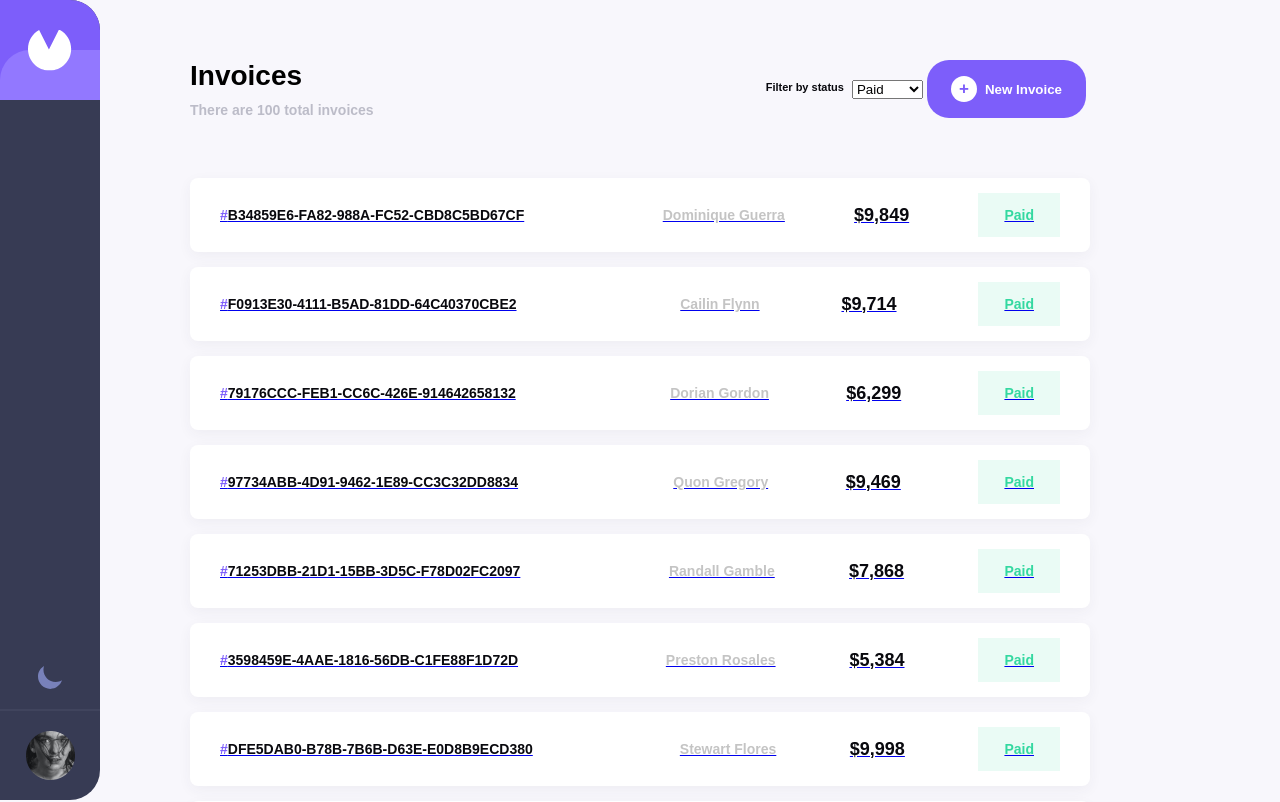
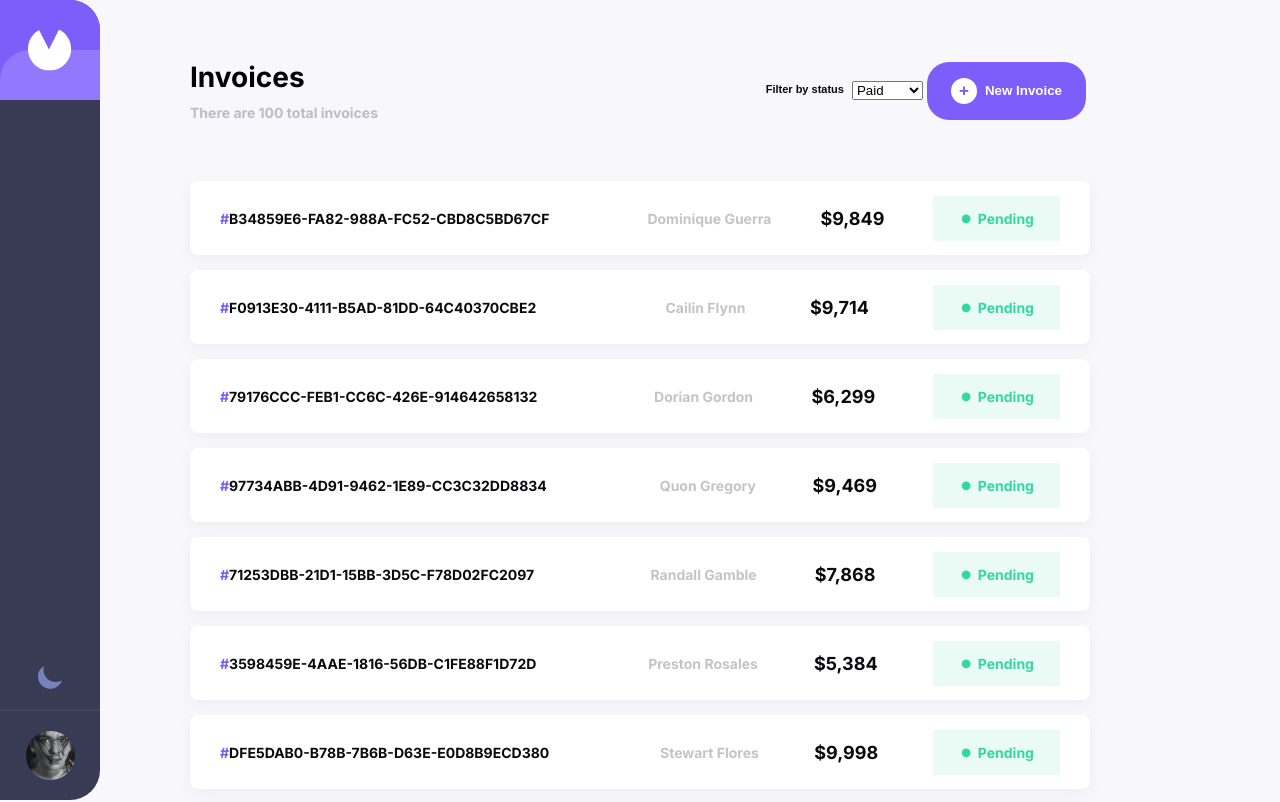
Before and after one commit to callumboaden/invoice-app, a React (Create React App) app: page / in a window 1280 px wide. Shown: the top 802 px of the page. Built offline with nearby package versions, Linux system fonts and the light colour scheme.

Commit message:
setup basic work for edit functionality

```diff
--- a/public/index.html
+++ b/public/index.html
@@ -24,6 +24,11 @@
       work correctly both with client-side routing and a non-root public URL.
       Learn how to configure a non-root public URL by running `npm run build`.
     -->
+    <link rel="preconnect" href="https://fonts.gstatic.com" />
+    <link
+      href="https://fonts.googleapis.com/css2?family=Inter:wght@400;700&display=swap"
+      rel="stylesheet"
+    />
     <title>React App</title>
   </head>
   <body>
--- a/src/App.css
+++ b/src/App.css
@@ -4,7 +4,7 @@
 }
 
 body {
-  font-family: "Montserrat", sans-serif;
+  font-family: "Inter", sans-serif;
   font-size: 14px;
 }
 
--- a/src/App.js
+++ b/src/App.js
@@ -10,8 +10,11 @@ import { BrowserRouter as Router, Switch, Route, Link } from "react-router-dom";
 function App() {
   const [invoices, setInvoices] = useState(data);
   const [formDrawerIsOpen, setFormDrawerisOpen] = useState(false);
+  const [isEditing, setIsEditing] = useState(false);
 
-  console.log(invoices);
+  const addInvoice = (inputs) => {
+    setInvoices((invoices) => [inputs, ...invoices]);
+  };
 
   return (
     <Router>
@@ -27,7 +30,8 @@ function App() {
           formDrawerIsOpen={formDrawerIsOpen}
           handleDrawer={setFormDrawerisOpen}
           invoices={invoices}
-          setInvoices={setInvoices}
+          addInvoice={addInvoice}
+          isEditing={isEditing}
         />
         <Switch>
           <Route exact path="/">
@@ -37,7 +41,18 @@ function App() {
               formDrawerIsOpen={formDrawerIsOpen}
             />
           </Route>
-          <Route path="/:id" children={<Invoice />} />
+          <Route
+            path="/:id"
+            children={
+              <Invoice
+                invoices={invoices}
+                handleDrawer={setFormDrawerisOpen}
+                handleEditing={setIsEditing}
+                isEditing={isEditing}
+                formDrawerIsOpen={formDrawerIsOpen}
+              />
+            }
+          />
         </Switch>
 
         {formDrawerIsOpen ? (
--- a/src/CustomHooks.js
+++ b/src/CustomHooks.js
@@ -6,7 +6,10 @@ const useInvoiceForm = ({ onSubmit }) => {
   const handleSubmit = (event) => {
     if (event) {
       event.preventDefault();
-      const obj = { ...inputs, invoiceId: uid() };
+      const status =
+        event.nativeEvent.submitter.id === "draft" ? "draft" : "pending";
+
+      const obj = { ...inputs, invoiceId: uid(), invoiceStatus: status };
       onSubmit(obj);
     }
   };
@@ -21,6 +24,7 @@ const useInvoiceForm = ({ onSubmit }) => {
     handleSubmit,
     handleInputChange,
     inputs,
+    setInputs,
   };
 };
 export default useInvoiceForm;
--- a/src/InvoiceList.css
+++ b/src/InvoiceList.css
@@ -1,3 +1,7 @@
 .InvoiceList {
-    margin-top: 60px;
+  margin-top: 60px;
 }
+
+.InvoiceList a {
+  text-decoration: none;
+}
--- a/src/InvoiceListItem.css
+++ b/src/InvoiceListItem.css
@@ -1,7 +1,6 @@
-
 .InvoiceList-listItem {
   margin-bottom: 15px;
-    background: #FFFFFF;
+  background: #ffffff;
   height: 74px;
   max-width: 100%;
   border-radius: 8px;
@@ -9,8 +8,7 @@
   align-items: center;
   justify-content: space-between;
   padding: 0 30px;
-    box-shadow: 0px 4px 14px 0px rgba(55,59,84,0.05);
-
+  box-shadow: 0px 4px 14px 0px rgba(55, 59, 84, 0.05);
 }
 
 .InvoiceList-listItem div {
@@ -18,21 +16,21 @@
 }
 
 .Invoice-id {
-    color: #7C5CFB;
+  color: #7c5cfb;
 }
 
 .Invoice-id span {
-    color: #09090E;
+  color: #09090e;
 }
 
 .Invoice-dueDate,
 .Invoice-name {
-color: #C4C4C4;
+  color: #c4c4c4;
 }
 
 .Invoice-amount {
   font-size: 18px;
-    color: #09090E;
+  color: #09090e;
 }
 
 .InvoiceList-listItemRight {
@@ -41,9 +39,25 @@ color: #C4C4C4;
 }
 .Invoice-status {
   padding: 14px 26px;
-    background: rgba(51, 216, 160, .1);
-
+  background: rgba(51, 216, 160, 0.1);
+}
+.Invoice-status[data-status="draft"] {
+  background: #f3f3f5;
+}
+.Invoice-status[data-status="draft"] span {
+  color: #000;
 }
 .Invoice-status span {
-color: #33D8A0;
+  text-transform: capitalize;
+  color: #33d8a0;
 }
+.Invoice-status span:before {
+  content: "•";
+  font-size: 1.75rem;
+  display: inline-block;
+  vertical-align: middle;
+  line-height: 0;
+  padding-right: 5px;
+  position: relative;
+  top: -3px;
+}
--- a/src/components/Invoice.css
+++ b/src/components/Invoice.css
@@ -38,6 +38,10 @@
   padding: 1.75rem;
   border-radius: 8px;
   background: #ffffff;
+}
+
+.Invoice-header .status span {
+  text-transform: capitalize;
 }
 
 .Invoice-main {
--- a/src/components/Invoice.js
+++ b/src/components/Invoice.js
@@ -1,11 +1,21 @@
 import React, { useEffect, useState } from "react";
 import { useParams, Link } from "react-router-dom";
-import invoices from "../data";
 import "./Invoice.css";
 
-export default function Invoice() {
+export default function Invoice({
+  invoices,
+  handleDrawer,
+  formDrawerIsOpen,
+  handleEditing,
+  isEditing,
+}) {
   let { id } = useParams();
   const [state, setState] = useState({});
+
+  const editInvoice = () => {
+    handleDrawer(true);
+    handleEditing(state);
+  };
 
   const getInvoice = () => {
     return invoices.filter((invoice) => invoice.invoiceId === id);
@@ -33,6 +43,7 @@ export default function Invoice() {
     itemQuantity,
     itemPrice,
     itemTotal,
+    invoiceStatus,
   } = state;
 
   return (
@@ -40,10 +51,12 @@ export default function Invoice() {
       <Link to="/">Go back</Link>
       <div className="Invoice-header">
         <div className="status">
-          Status <span>Pending</span>
+          Status: <span>{invoiceStatus}</span>
         </div>
         <div className="btn-group">
-          <button className="btn btn-edit">Edit</button>
+          <button className="btn btn-edit" onClick={() => editInvoice()}>
+            Edit
+          </button>
           <button className="btn btn-delete">Delete</button>
           <button className="btn btn-markPaid">Mark as Paid</button>
         </div>
--- a/src/components/InvoiceForm.css
+++ b/src/components/InvoiceForm.css
@@ -58,7 +58,14 @@
 }
 
 .InvoiceForm-cancelButton {
-  background: #ccc;
+  background: #000;
+  padding: 12px 20px;
+  border-radius: 30px;
+  color: #fff;
+}
+
+.InvoiceForm-submitDraftButton {
+  background: #666;
   padding: 12px 20px;
   border-radius: 30px;
   color: #fff;
@@ -70,6 +77,11 @@
   padding: 12px 20px;
   border-radius: 30px;
   color: #fff;
+}
+
+.InvoiceForm .button-group {
+  display: flex;
+  justify-content: space-between;
 }
 
 .InvoiceForm::-webkit-scrollbar {
--- a/src/components/InvoiceForm.js
+++ b/src/components/InvoiceForm.js
@@ -1,4 +1,4 @@
-import React from "react";
+import React, { useEffect } from "react";
 import useInvoiceForm from "../CustomHooks";
 import "./InvoiceForm.css";
 
@@ -6,19 +6,21 @@ export default function InvoiceForm({
   handleDrawer,
   formDrawerIsOpen,
   invoices,
-  setInvoices,
+  addInvoice,
+  isEditing,
 }) {
-  const addInvoice = (inputs) => {
-    invoices.push(inputs);
-    setInvoices((invoices) => [inputs, ...invoices]);
-  };
-
-  const { inputs, handleInputChange, handleSubmit } = useInvoiceForm({
+  const { inputs, handleInputChange, handleSubmit, setInputs } = useInvoiceForm(
+    {
       onSubmit: (inputs) => {
         handleDrawer(false);
         addInvoice(inputs);
       },
-  });
+    }
+  );
+
+  useEffect(() => {
+    return isEditing ? setInputs(isEditing) : "";
+  }, []);
 
   const isFormOpen = formDrawerIsOpen ? "active" : "";
 
@@ -224,6 +226,7 @@ export default function InvoiceForm({
           />
         </div>
       </div>
+      <div class="button-group">
         <button
           onClick={() => handleDrawer(false)}
           type="button"
@@ -231,9 +234,11 @@ export default function InvoiceForm({
         >
           Cancel
         </button>
+        <div>
           <button
             type="submit"
-        className="InvoiceForm-submitButton"
+            id="draft"
+            className="InvoiceForm-submitDraftButton"
             formnovalidate="formnovalidate"
           >
             Save as Draft
@@ -241,6 +246,8 @@ export default function InvoiceForm({
           <button type="submit" className="InvoiceForm-submitButton">
             Submit
           </button>
+        </div>
+      </div>
     </form>
   );
 }
--- a/src/components/InvoiceList.js
+++ b/src/components/InvoiceList.js
@@ -6,7 +6,10 @@ function InvoiceList({ invoices }) {
   return (
     <ul className="InvoiceList">
       {invoices.map(
-        ({ invoiceId, invoiceDate, clientName, itemTotal }, index) => (
+        (
+          { invoiceId, invoiceDate, clientName, itemTotal, invoiceStatus },
+          index
+        ) => (
           <Link to={`/${invoiceId}`}>
             <InvoiceListItem
               key={index}
@@ -14,6 +17,7 @@ function InvoiceList({ invoices }) {
               invoiceDate={invoiceDate}
               clientName={clientName}
               itemTotal={itemTotal}
+              invoiceStatus={invoiceStatus}
             ></InvoiceListItem>
           </Link>
         )
--- a/src/components/InvoiceListItem.js
+++ b/src/components/InvoiceListItem.js
@@ -1,6 +1,17 @@
 import "../InvoiceListItem.css";
 
-function InvoiceListItem({ invoiceId, invoiceDate, clientName, itemTotal }) {
+function InvoiceListItem({
+  invoiceId,
+  invoiceDate,
+  clientName,
+  itemTotal,
+  invoiceStatus,
+}) {
+  const invoiceStatusStyle = {
+    background: invoiceStatus === "draft" ? "#F3F3F5" : "",
+    color: invoiceStatus === "draft" ? "#000" : "",
+  };
+
   return (
     <li className="InvoiceList-listItem">
       <div className="Invoice-id">
@@ -10,8 +21,8 @@ function InvoiceListItem({ invoiceId, invoiceDate, clientName, itemTotal }) {
       <div className="Invoice-name">{clientName}</div>
       <div className="Invoice-amount">{itemTotal}</div>
       <div className="InvoiceList-listItemRight">
-        <div className="Invoice-status">
-          <span>Paid</span>
+        <div className="Invoice-status" data-status={invoiceStatus}>
+          <span>{!invoiceStatus ? "pending" : invoiceStatus}</span>
         </div>
       </div>
     </li>
```
Lines whose indentation alone changed are shown as unchanged.
